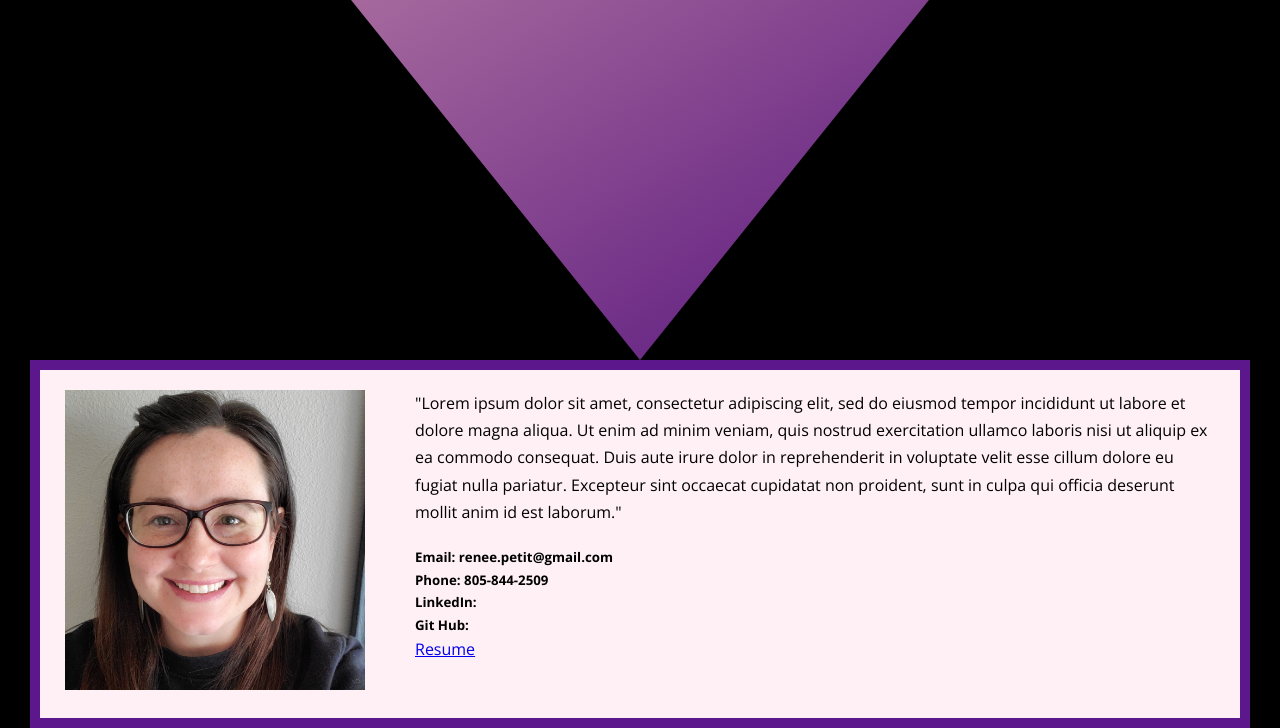
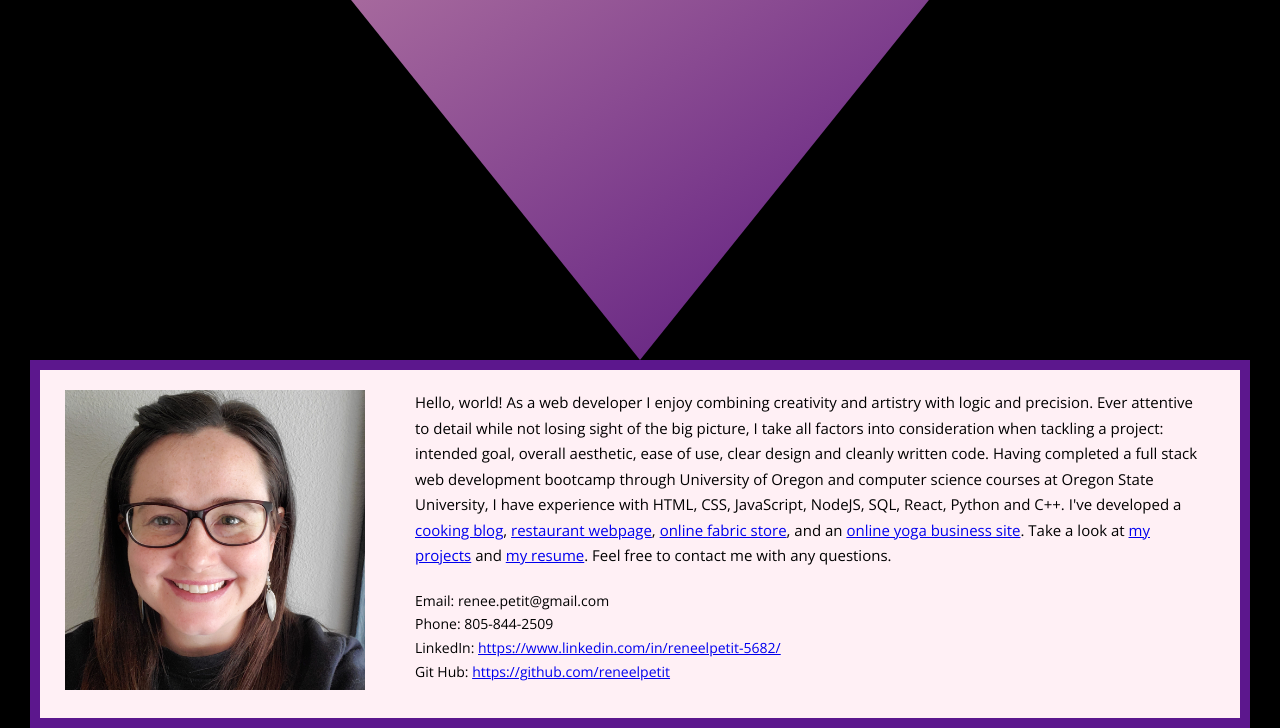
Before and after one commit to reneelpetit/helloworld, a plain HTML site: page index.html in a window 1280 px wide. Shown: the part 400-1128 px from the top of the page. Drawn offline with nearby package versions, Linux system fonts and the light colour scheme.

Commit message:
update bio description wording

```diff
--- a/index.html
+++ b/index.html
@@ -16,24 +16,35 @@
                     <span class="heading-hello">Hello,</span>
                     <span class="heading-world">world!</span>
                 </h1>
-                <a href="#" class="btn btn-black">Check me out</a>
+                <a href="#check-me-out" class="btn btn-black">Check me out</a>
                 <p class="arrow"> </p>
             </div>
         </header>
-        <div class="bio">
+        <div class="bio" id="check-me-out">
             <div class="bio-photo">
                 <img src="./renee.jpg" alt="Renee Petit" class="renee-photo">
             </div>
             <div class="bio-description">
-                <p class="description">"Lorem ipsum dolor sit amet, consectetur adipiscing elit, sed do eiusmod tempor incididunt ut labore et dolore magna aliqua. Ut enim ad minim veniam, quis nostrud exercitation ullamco laboris nisi ut aliquip ex ea commodo consequat. Duis aute irure dolor in reprehenderit in voluptate velit esse cillum dolore eu fugiat nulla pariatur. Excepteur sint occaecat cupidatat non proident, sunt in culpa qui officia deserunt mollit anim id est laborum."</p>
+                <p class="description">Hello, world! As a web developer I enjoy combining creativity and artistry with logic and precision.
+                    Ever attentive to detail while not losing sight of the big picture, I take all factors into consideration when tackling
+                    a project: intended goal, overall aesthetic, ease of use, clear design and cleanly written code. Having completed a
+                    full stack web development bootcamp through University of Oregon and computer science courses at Oregon State University,
+                    I have experience with HTML, CSS, JavaScript, NodeJS, SQL, React, Python and C++.
+
+                    I've developed a <a href="#">cooking blog</a>, <a href="#">restaurant webpage</a>, <a href="#">online fabric store</a>,
+                    and an <a href="#">online yoga business site</a>. Take a look at <a href="#">my projects</a> and <a href="#">my resume</a>.
+                    Feel free to contact me with any questions.
+                    </p>
                 <div class="bio-contact">
-                    <h5 class="email">Email: renee.petit@gmail.com</h5>
-                    <h5 class="phone">Phone: 805-844-2509</h5>
-                    <h5 class="LinkedIn">LinkedIn: </h5>
-                    <h5 class="Git Hub">Git Hub: </h5>
-                    <a href="#" class="bio-resume-link">Resume</a>
+                    <p class="email">Email: renee.petit@gmail.com</p>
+                    <p class="phone">Phone: 805-844-2509</p>
+                    <p class="LinkedIn">LinkedIn: <a href="https://www.linkedin.com/in/reneelpetit-5682/">https://www.linkedin.com/in/reneelpetit-5682/</a></p>
+                    <p class="Git Hub">Git Hub: <a href="https://github.com/reneelpetit">https://github.com/reneelpetit</a></p>
                 </div>
             </div>
         </div>
+        <div class="see-projects">
+
+        </div>
     </body>
 </html>
--- a/style.css
+++ b/style.css
@@ -182,10 +182,12 @@ body {
 
 .bio-description {
     width: 70%;
-    padding: 20px;
+    padding: 20px 30px 20px 20px;
+    font-size: 15px;
 }
 
 .bio-contact{
+    font-size: 14px;
     padding-top: 20px;
 }
 
```
